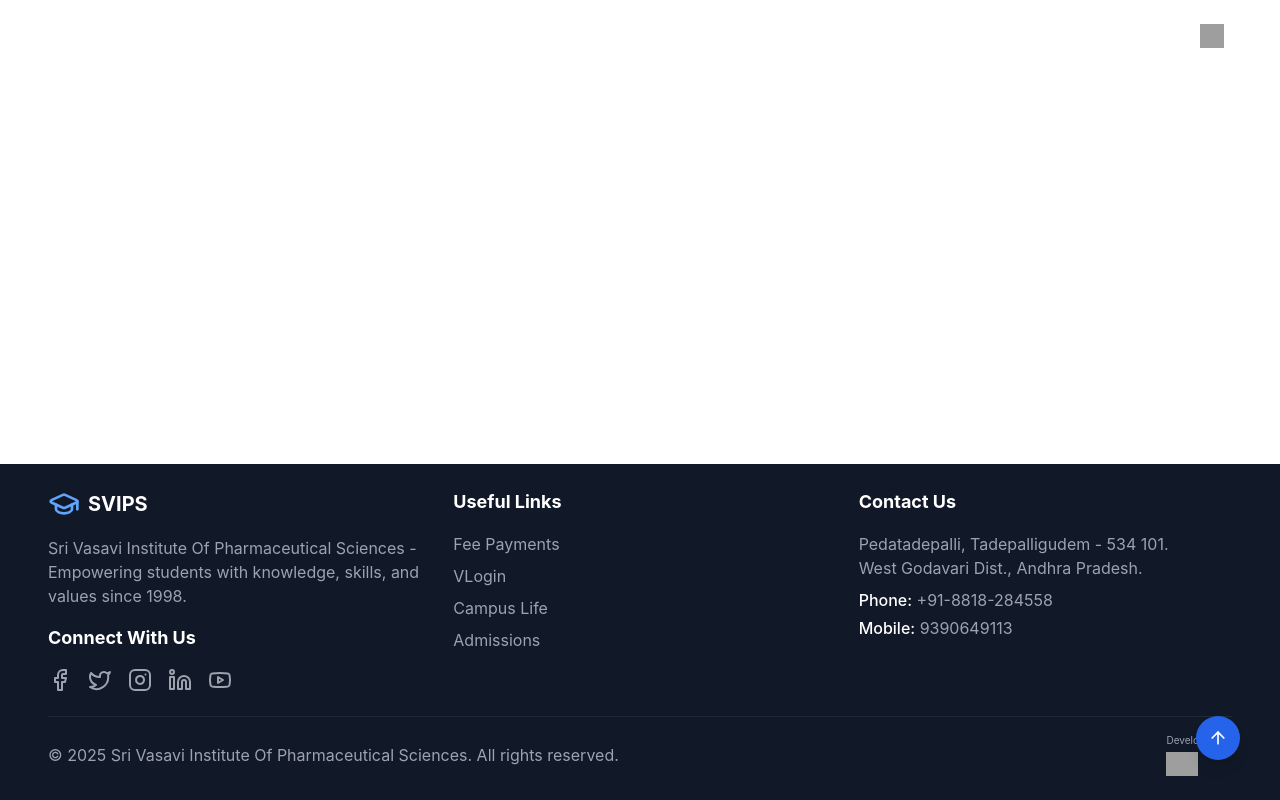
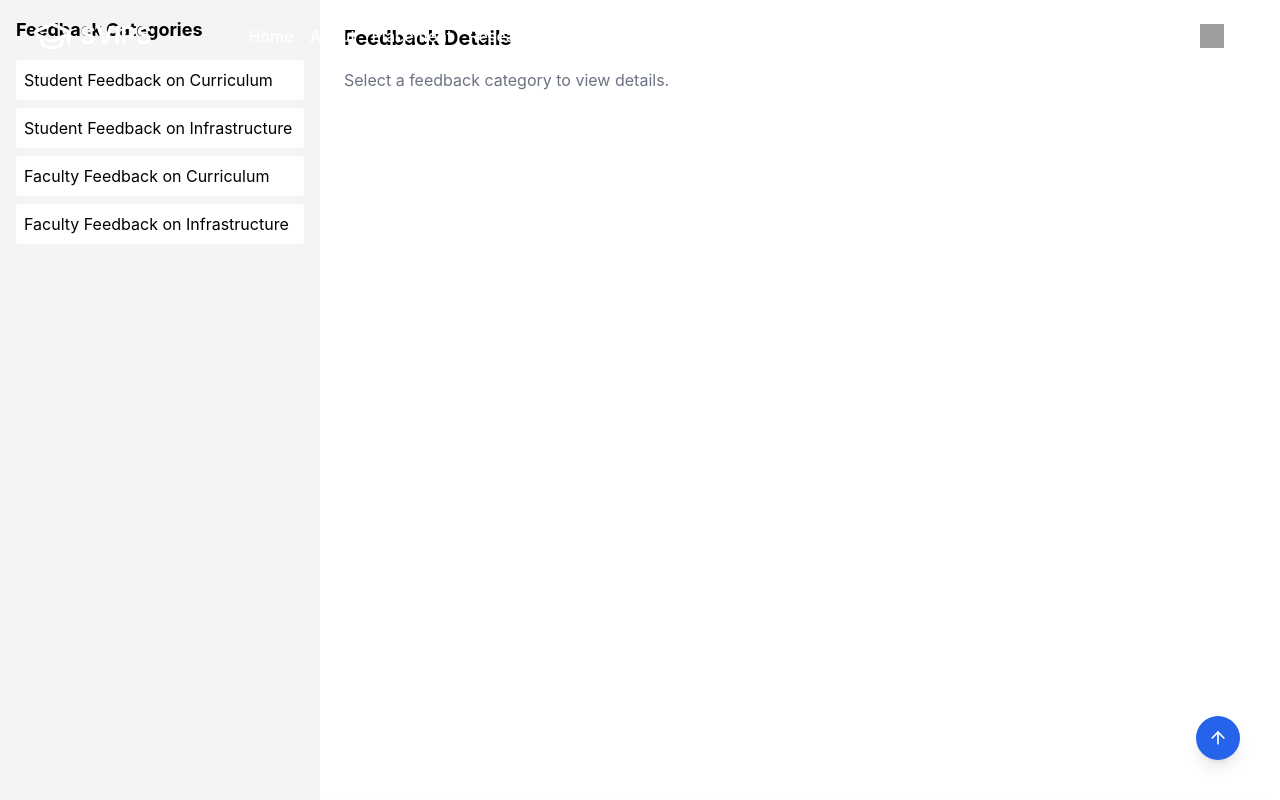
Before and after one commit to Govardhan-subhash/Pharmacy, a React (Vite) app: page /feedback in a window 1280 px wide. Shown: the top 800 px of the page. Built offline with nearby package versions, Linux system fonts and the light colour scheme; grey boxes are pictures that could not be loaded.

Commit message:
"subhash"

```diff
--- a/src/App.tsx
+++ b/src/App.tsx
@@ -22,6 +22,7 @@ import PCIPage from './pages/PCIPage';
 import CommitteesPage from './components/committee/CommiteePage';
 import PlacementPage from './pages/PlacementPage';
 import NAACPage from './pages/NAACPage';
+
 import Criteria1 from './pages/criteria/quality/Criteria1';
 import Criteria2 from './pages/criteria/quality/Criteria2';
 import Criteria3 from './pages/criteria/quality/Criteria3';
@@ -36,6 +37,7 @@ import DvvCriteria4 from './pages/criteria/dvv/Criteria4';
 import DvvCriteria5 from './pages/criteria/dvv/Criteria5';
 import DvvCriteria6 from './pages/criteria/dvv/Criteria6';
 import DvvCriteria7 from './pages/criteria/dvv/Criteria7';
+import FeedbackPage from './pages/Feedbackpage';
 
 
 
@@ -62,6 +64,7 @@ const App: React.FC = () => {
               <Route path="/pci" element={<PCIPage />} />
               <Route path="/placement" element={<PlacementPage />} />
               <Route path="/naac" element={<NAACPage />} />
+              <Route path="/feedback" element={<FeedbackPage/>} />
               <Route path="/research/publications" element={<div>Publications Page</div>} />
               <Route path="/research/projects" element={<div>Projects Page</div>} />
               <Route path="/research/collaborations" element={<div>Collaborations Page</div>} />
--- /dev/null
+++ b/src/pages/Feedbackpage.tsx
@@ -0,0 +1,65 @@
+import React, { useState } from 'react';
+
+const FeedbackPage: React.FC = () => {
+  const [selectedFeedback, setSelectedFeedback] = useState<string>(''); // State to track selected feedback
+
+  const feedbackData: { [key: string]: string } = {
+    'Student Feedback on Curriculum': 'This section contains student feedback on the curriculum.',
+    'Student Feedback on Infrastructure': 'This section contains student feedback on the infrastructure.',
+    'Faculty Feedback on Curriculum': 'This section contains faculty feedback on the curriculum.',
+    'Faculty Feedback on Infrastructure': 'This section contains faculty feedback on the infrastructure.',
+  };
+
+  return (
+    <div className="flex h-screen">
+      {/* Left Side Container */}
+      <div className="w-1/4 bg-gray-100 p-4">
+        <h2 className="text-lg font-bold mb-4">Feedback Categories</h2>
+        <div
+          className={`p-2 mb-2 cursor-pointer rounded ${
+            selectedFeedback === 'Student Feedback on Curriculum' ? 'bg-blue-200' : 'bg-white'
+          }`}
+          onClick={() => setSelectedFeedback('Student Feedback on Curriculum')}
+        >
+          Student Feedback on Curriculum
+        </div>
+        <div
+          className={`p-2 mb-2 cursor-pointer rounded ${
+            selectedFeedback === 'Student Feedback on Infrastructure' ? 'bg-blue-200' : 'bg-white'
+          }`}
+          onClick={() => setSelectedFeedback('Student Feedback on Infrastructure')}
+        >
+          Student Feedback on Infrastructure
+        </div>
+        <div
+          className={`p-2 mb-2 cursor-pointer rounded ${
+            selectedFeedback === 'Faculty Feedback on Curriculum' ? 'bg-blue-200' : 'bg-white'
+          }`}
+          onClick={() => setSelectedFeedback('Faculty Feedback on Curriculum')}
+        >
+          Faculty Feedback on Curriculum
+        </div>
+        <div
+          className={`p-2 mb-2 cursor-pointer rounded ${
+            selectedFeedback === 'Faculty Feedback on Infrastructure' ? 'bg-blue-200' : 'bg-white'
+          }`}
+          onClick={() => setSelectedFeedback('Faculty Feedback on Infrastructure')}
+        >
+          Faculty Feedback on Infrastructure
+        </div>
+      </div>
+
+      {/* Right Side Container */}
+      <div className="w-3/4 bg-white p-6">
+        <h2 className="text-xl font-bold mb-4">Feedback Details</h2>
+        {selectedFeedback ? (
+          <p>{feedbackData[selectedFeedback]}</p>
+        ) : (
+          <p className="text-gray-500">Select a feedback category to view details.</p>
+        )}
+      </div>
+    </div>
+  );
+};
+
+export default FeedbackPage;
--- /dev/null
+++ b/src/styles/feedback.css
@@ -0,0 +1,63 @@
+body {
+  font-family: Arial, sans-serif;
+}
+
+.flex {
+  display: flex;
+}
+
+.h-screen {
+  height: 100vh;
+}
+
+.bg-gray-100 {
+  background-color: #f7fafc;
+}
+
+.bg-white {
+  background-color: #ffffff;
+}
+
+.bg-blue-200 {
+  background-color: #bfdbfe;
+}
+
+.p-4 {
+  padding: 1rem;
+}
+
+.p-6 {
+  padding: 1.5rem;
+}
+
+.mb-4 {
+  margin-bottom: 1rem;
+}
+
+.mb-2 {
+  margin-bottom: 0.5rem;
+}
+
+.cursor-pointer {
+  cursor: pointer;
+}
+
+.rounded {
+  border-radius: 0.25rem;
+}
+
+.text-lg {
+  font-size: 1.125rem;
+}
+
+.text-xl {
+  font-size: 1.25rem;
+}
+
+.text-gray-500 {
+  color: #6b7280;
+}
+
+.font-bold {
+  font-weight: 700;
+}
```
